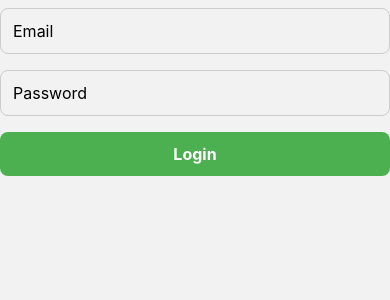
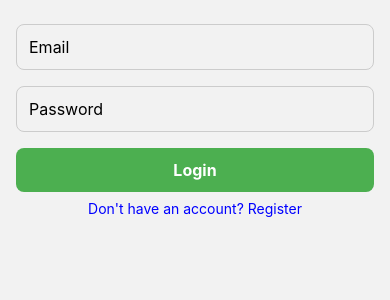
Before and after one commit to rto24/Cardly, a React Native app in the folder frontend/: screen /Login in a window 390 px wide. Shown: the top 300 px of the page. Built offline with nearby package versions, Linux system fonts and the light colour scheme.

Commit message:
added error messages for incorrect credentials and register link to signup

```diff
--- a/frontend/src/screens/LoginScreen.tsx
+++ b/frontend/src/screens/LoginScreen.tsx
@@ -5,19 +5,33 @@ import Button from '../components/Button'
 import { loginUser } from '../services/authService'
 import { useAuth } from '../context/AuthContext'
 
-const LoginScreen = () => {
+const LoginScreen = ({ navigation }: any) => {
   const { setUser } = useAuth();
   const [ email, setEmail ] = useState<string>("");
   const [ password, setPassword ] = useState<string>("");
+  const [ errorMessage, setErrorMessage ] = useState<string | null>(null);
 
   const handleLogin = async () => {
-    const response = await loginUser(email, password);
-    setUser(response.userId);
-    //renavigate to something else like Home
-  }
+    if (!email || !password) {
+      setErrorMessage("Email and password are required.");
+      return;
+    }
+
+    try {
+      const response = await loginUser(email, password);
+      if (!response) {
+        setErrorMessage("Email or password is invalid");
+      } else {
+        setErrorMessage(null);
+        setUser(response.userId);
+      }
+    } catch (error) {
+      console.error(error)
+    }
+  };
 
   return (
-    <View>
+    <View style={styles.container}>
       <InputField
         placeholder="Email"
         value={email}
@@ -33,8 +47,30 @@ const LoginScreen = () => {
         title="Login"
         onPress={handleLogin}
       />
+      <Text style={styles.link} onPress={() => navigation.navigate("Register")}>
+        Don't have an account? Register
+      </Text>
+    {errorMessage &&
+      <Text style={styles.errorText}>{errorMessage}</Text>
+    }
     </View>
   )
 }
 
+const styles = StyleSheet.create({
+  container: {
+    padding: 16,
+    justifyContent: "center",
+  },
+  errorText: {
+    color: "red",
+    marginTop: 10,
+    textAlign: "center"
+  },
+  link: {
+    color: "blue",
+    textAlign: "center",
+  }
+});
+
 export default LoginScreen
```
